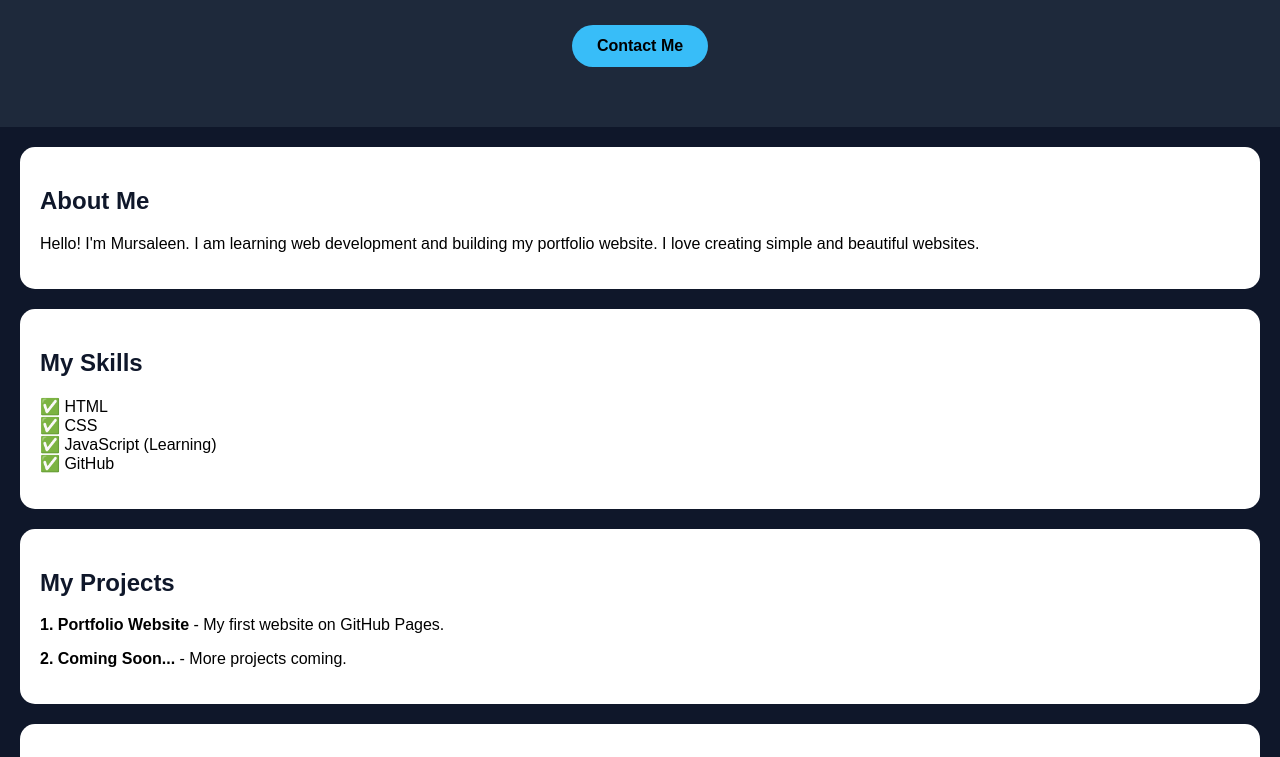
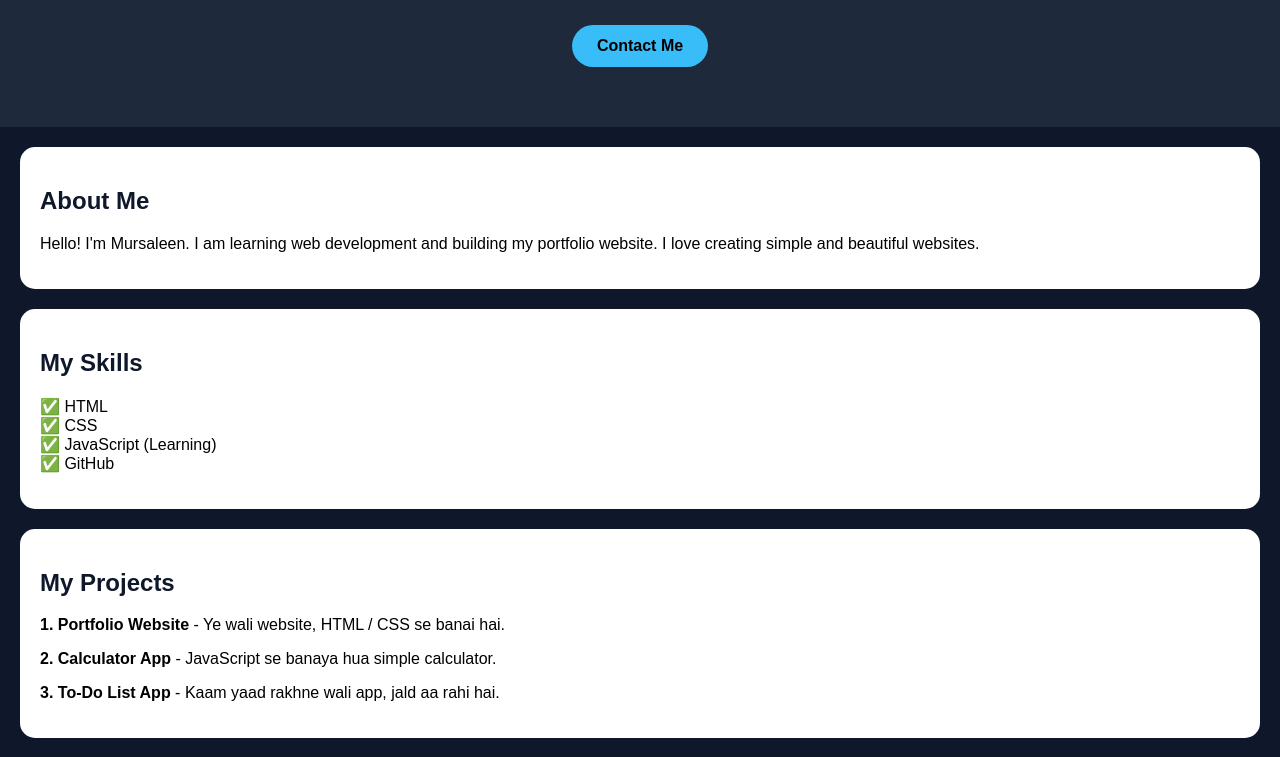
Before and after one commit to mursaleen90/Portfolio, a plain HTML site: page index.html in a window 1280 px wide. Shown: the part 159-916 px from the top of the page. Drawn offline with Linux system fonts and the light colour scheme.

Commit message:
Update index.html

```diff
--- a/index.html
+++ b/index.html
@@ -32,8 +32,9 @@ body{font-family:Arial;background:#0f172a;color:white;text-align:center;margin:0
 
 <div class="box">
 <h2>My Projects</h2>
-<p><b>1. Portfolio Website</b> - My first website on GitHub Pages.</p>
-<p><b>2. Coming Soon...</b> - More projects coming.</p>
+<p><b>1. Portfolio Website</b> - Ye wali website, HTML / CSS se banai hai.</p>
+<p><b>2. Calculator App</b> - JavaScript se banaya hua simple calculator.</p>
+<p><b>3. To-Do List App</b> - Kaam yaad rakhne wali app, jald aa rahi hai.</p>
 </div>
 
 <div class="box" id="contact">
```
